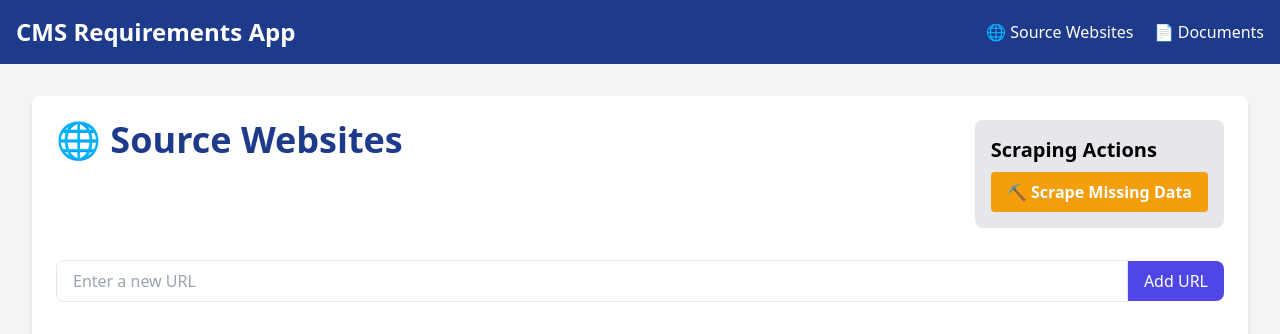
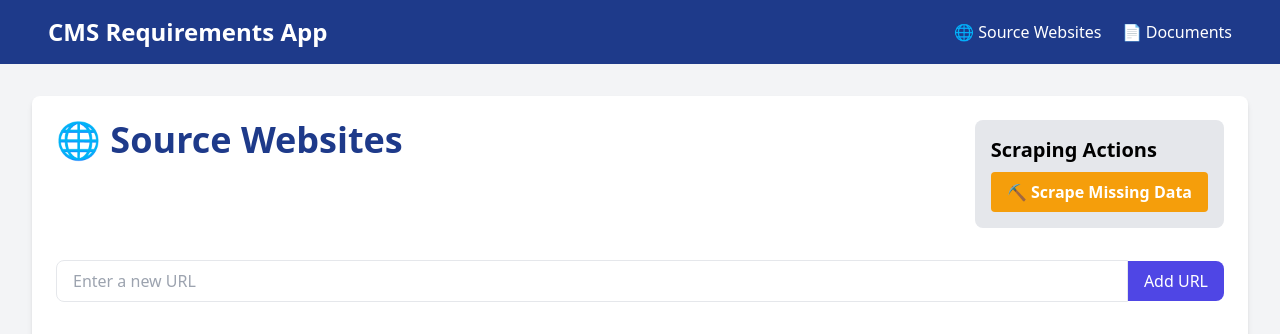
Before and after one commit to andrewfurman/Website-Link-Scraper, a Flask app: page / in a window 1280 px wide. Shown: the top 334 px of the page. Run offline with Flask 3, Linux system fonts and the light colour scheme; data that the repository does not hold is empty.

Commit message:
changed header alignment

```diff
--- a/templates/header.html
+++ b/templates/header.html
@@ -1,9 +1,11 @@
 <nav class="bg-blue-900 p-4">
-    <div class="container mx-auto flex justify-between items-center">
-        <a href="{{ url_for('source_website.index') }}" class="text-white text-2xl font-bold">CMS Requirements App</a>
-        <div>
-            <a href="{{ url_for('source_website.index') }}" class="text-white mr-4">🌐 Source Websites</a>
-            <a href="{{ url_for('documents.index') }}" class="text-white">📄 Documents</a>
+    <div class="w-full px-4 sm:px-6 lg:px-8">
+        <div class="flex justify-between items-center">
+            <a href="{{ url_for('source_website.index') }}" class="text-white text-2xl font-bold">CMS Requirements App</a>
+            <div>
+                <a href="{{ url_for('source_website.index') }}" class="text-white mr-4">🌐 Source Websites</a>
+                <a href="{{ url_for('documents.index') }}" class="text-white">📄 Documents</a>
+            </div>
         </div>
     </div>
 </nav>
```
